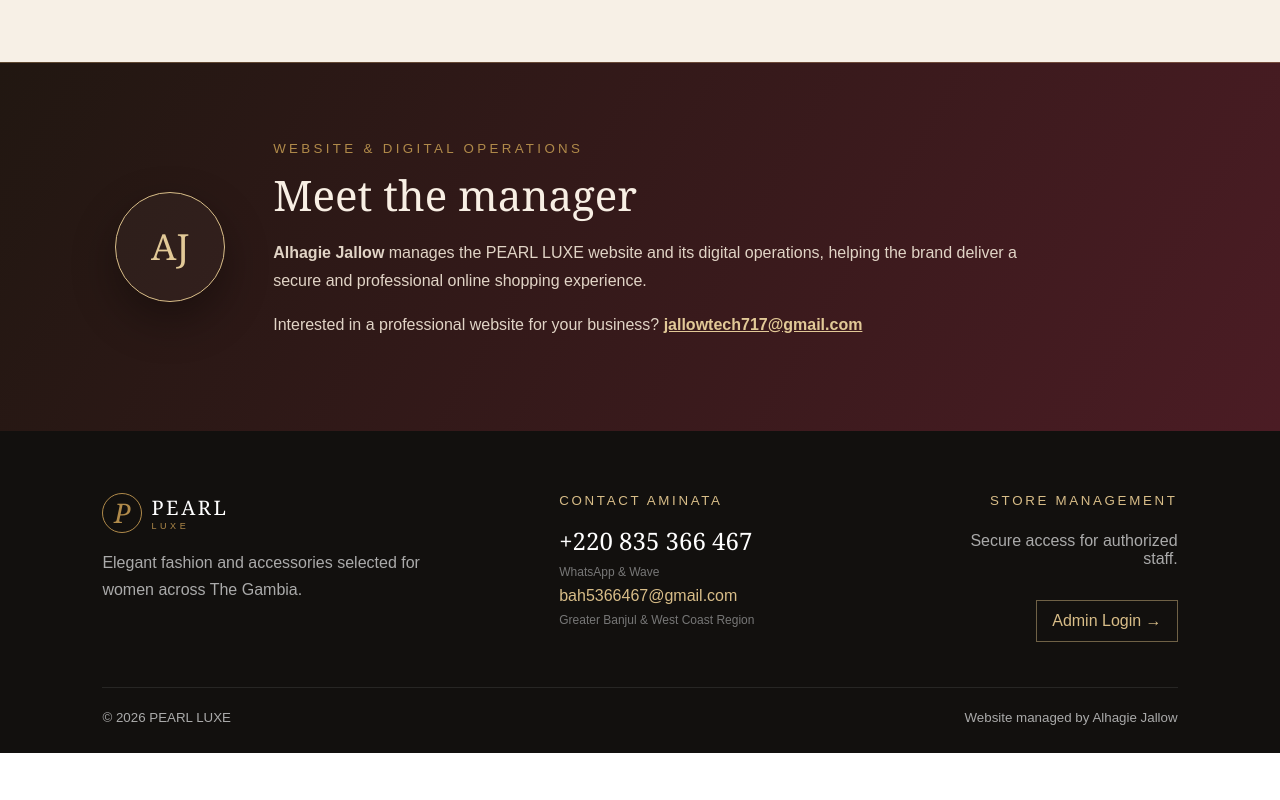
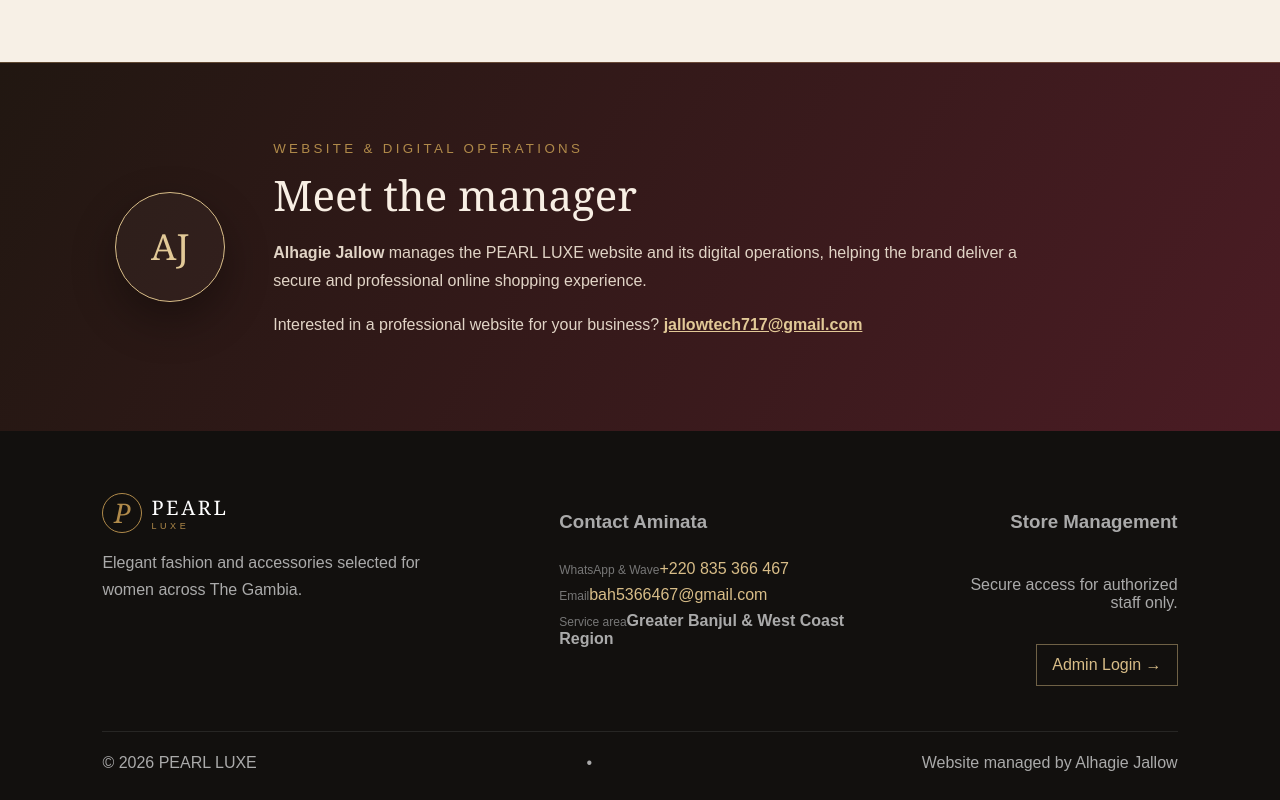
Before and after one commit to jallowtech717/pearl-luxe-gambia, a website: page public/index.html in a window 1280 px wide. Shown: the part 2734-3534 px from the top of the page. Before the commit the page ends 3487 px from the top, so only its background shows below. Drawn offline with Linux system fonts and the light colour scheme; no server answers.

Commit message:
Rebuild footer with clear contact rows

```diff
--- a/public/index.html
+++ b/public/index.html
@@ -5,7 +5,26 @@
 <section class="benefits"><p><b>Delivery across The Gambia</b><span>Fast, careful local delivery</span></p><p><b>Secure checkout</b><span>Your information stays protected</span></p><p><b>Personal help</b><span>WhatsApp +220835366467</span></p></section>
 <section id="shop" class="shop"><small>THE COLLECTION</small><h2>New arrivals</h2><div class="toolbar"><input id="search" placeholder="Search products"><select id="category"><option>All</option><option>Abayas</option><option>Handbags</option><option>Shoes</option><option>Accessories</option></select></div><div id="products" class="products"></div></section>
 <section class="story"><div><small>OUR STORY</small><h2>Luxury with heart.</h2><p>PEARL LUXE brings carefully selected fashion and accessories to women across The Gambia. Every piece is chosen to make you feel confident and beautiful.</p><p>CEO: <b>Aminata A. Bah</b></p></div><blockquote>“Beautifully selected pieces and an easy shopping experience.”<b>— PEARL LUXE customer</b></blockquote></section><section class="manager"><div class="manager-mark">AJ</div><div><small>WEBSITE & DIGITAL OPERATIONS</small><h2>Meet the manager</h2><p><b>Alhagie Jallow</b> manages the PEARL LUXE website and its digital operations, helping the brand deliver a secure and professional online shopping experience.</p><p>Interested in a professional website for your business? <a href="mailto:jallowtech717@gmail.com">jallowtech717@gmail.com</a></p></div></section></main>
-<footer><div class="footer-grid"><div class="footer-brand"><div class="logo"><i>P</i><span><b>PEARL</b><em>LUXE</em></span></div><p>Elegant fashion and accessories selected for women across The Gambia.</p></div><div class="footer-contact"><small>CONTACT AMINATA</small><a class="phone" href="https://wa.me/220835366467">+220 835 366 467</a><span>WhatsApp & Wave</span><a href="mailto:bah5366467@gmail.com">bah5366467@gmail.com</a><span>Greater Banjul & West Coast Region</span></div><div class="footer-admin"><small>STORE MANAGEMENT</small><p>Secure access for authorized staff.</p><a class="admin-link" href="/admin">Admin Login →</a></div></div><div class="footer-bottom"><small>© 2026 PEARL LUXE</small><small>Website managed by Alhagie Jallow</small></div></footer>
+<footer>
+<div class="footer-grid">
+  <section class="footer-brand">
+    <div class="logo"><i>P</i><span><b>PEARL</b><em>LUXE</em></span></div>
+    <p>Elegant fashion and accessories selected for women across The Gambia.</p>
+  </section>
+  <section class="footer-contact">
+    <h3>Contact Aminata</h3>
+    <div class="contact-row"><span>WhatsApp & Wave</span><a href="https://wa.me/220835366467">+220 835 366 467</a></div>
+    <div class="contact-row"><span>Email</span><a href="mailto:bah5366467@gmail.com">bah5366467@gmail.com</a></div>
+    <div class="contact-row"><span>Service area</span><strong>Greater Banjul & West Coast Region</strong></div>
+  </section>
+  <section class="footer-admin">
+    <h3>Store Management</h3>
+    <p>Secure access for authorized staff only.</p>
+    <a class="admin-link" href="/admin">Admin Login <b>→</b></a>
+  </section>
+</div>
+<div class="footer-bottom"><span>© 2026 PEARL LUXE</span><span class="footer-divider">•</span><span>Website managed by Alhagie Jallow</span></div>
+</footer>
 <a class="wa" href="https://wa.me/220835366467" aria-label="WhatsApp">◉</a>
 <div id="drawer" class="overlay hidden"><aside><button class="close">×</button><h2>Shopping bag</h2><div id="cartItems"></div><div id="totals"></div><button id="checkoutOpen" class="primary">Proceed to checkout</button></aside></div>
 <div id="checkout" class="overlay hidden"><section class="modal"><button class="close">×</button><h2>Wave checkout</h2><div class="wave"><b>Pay to +220835366467</b><span>Enter the Wave reference after sending payment. Orders stay Payment Pending until verified.</span></div><form id="orderForm"><input name="fullName" required placeholder="Full name"><input name="phone" required placeholder="+220 phone number"><input name="email" type="email" required placeholder="Email"><input name="region" required placeholder="Region / location"><input name="address" required placeholder="Delivery address"><input name="instructions" placeholder="Delivery instructions"><input name="paymentReference" required placeholder="Wave payment reference"><button class="primary">Place order</button><p id="orderMessage"></p></form></section></div>
```
